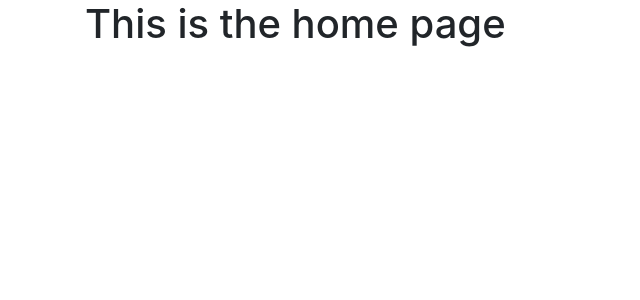
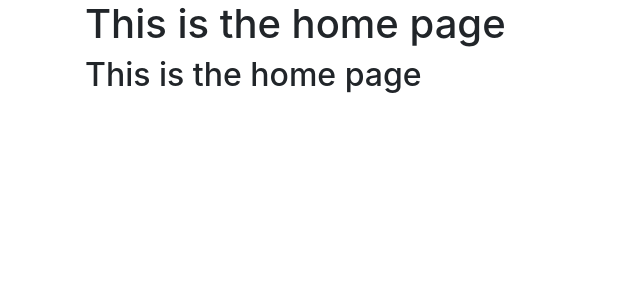
Before and after one commit to Yizushdz/Web_Final_Project, a Flask app: page /home in a window 1280 px wide. Shown: the part 56-356 px from the top of the page, without its empty margins (0-640 px from the left). Run offline with Flask 3, Linux system fonts and the light colour scheme; a user stored in the database is signed in; some libraries are stand-ins or nearby versions.

Commit message:
test push

```diff
--- a/website/templates/home.html
+++ b/website/templates/home.html
@@ -4,4 +4,5 @@
 {% block title %}Home{% endblock %}
 {% block content %}
 <h1>This is the home page</h1>
+<h2>This is the home page</h2>
 {% endblock %}
```
